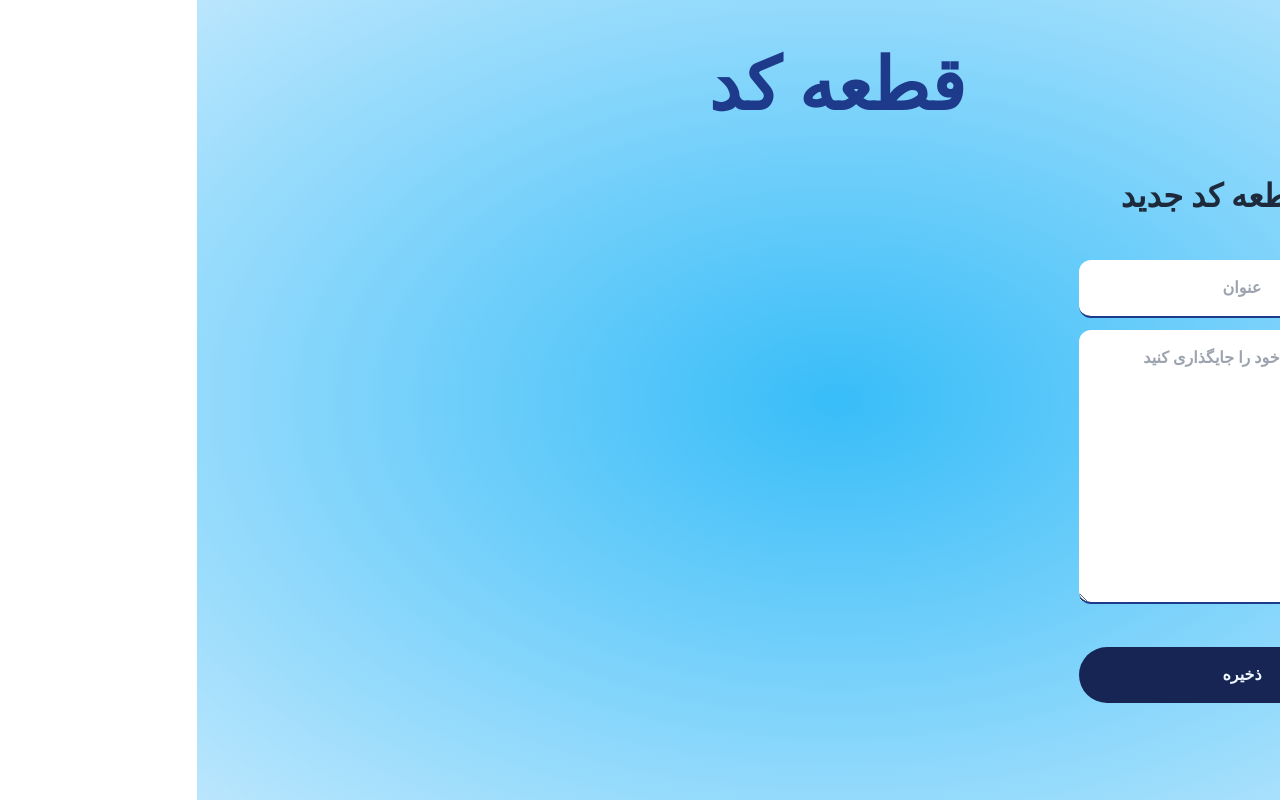
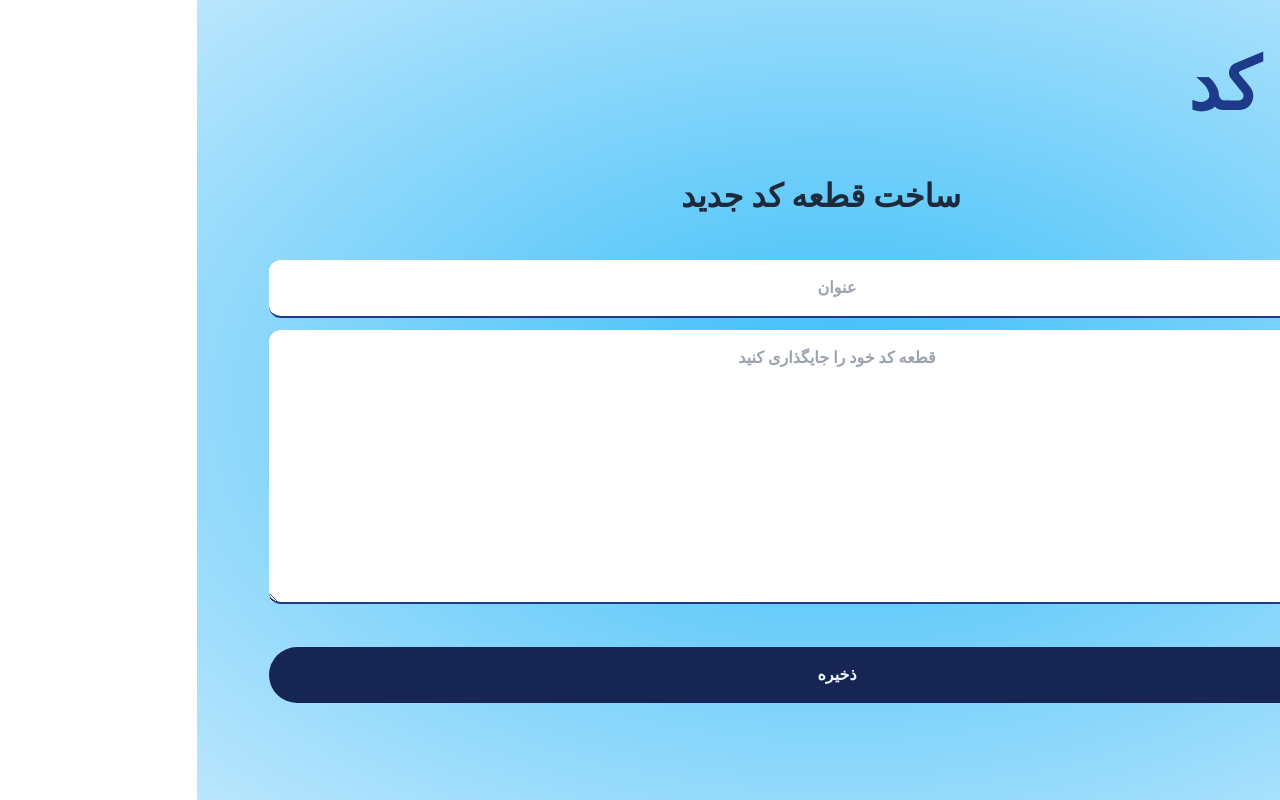
Before and after one commit to samanhoseinpour/crud-data, a Next.js app: page /snippets/new in a window 1280 px wide. Built offline with nearby package versions, Linux system fonts and the light colour scheme; a small style sheet from the web is missing.

Commit message:
fix:styling

```diff
--- a/src/app/snippets/new/page.tsx
+++ b/src/app/snippets/new/page.tsx
@@ -28,12 +28,12 @@ export default function CreateSnippets() {
 
   return (
     <section>
-      <h3 className="max-w-[350px] text-slate-800 mr-8 font-semibold text-[32px] text-center">
-        +ساخت قطعه کد جدید
+      <h3 className="text-slate-800 mr-8 font-semibold text-[32px] text-center">
+        ساخت قطعه کد جدید
       </h3>
 
       <form
-        className="flex flex-col justify-center max-w-[470px] gap-3 px-[72px] mt-10"
+        className="flex flex-col justify-center w-full gap-3 px-[72px] mt-10"
         action={createCodeSnippets}
       >
         <Input type="text" placeholder="عنوان" style="w-full" title="title" />
@@ -49,7 +49,7 @@ export default function CreateSnippets() {
           />
         </label>
 
-        <Button type="submit" title="ذخیره" style="w-full" />
+        <Button type="submit" title="ذخیره" />
       </form>
     </section>
   );
--- a/src/components/Button.tsx
+++ b/src/components/Button.tsx
@@ -2,8 +2,8 @@ import { ButtonProps } from '@/types';
 
 export default function Button({ type, title, style }: ButtonProps) {
   return (
-    <div className="bg-blue-950 text-blue-50 w-full mt-6 rounded-full text-center font-semibold p-2">
-      <button type={type} className={`${style} p-2`}>
+    <div className="flex justify-center items-center bg-blue-950 text-blue-50 mt-6 rounded-full text-center font-semibold p-2 cursor-pointer">
+      <button type={type} className={`p-2 max-w-[470px] ${style}`}>
         {title}
       </button>
     </div>
--- a/src/components/Header.tsx
+++ b/src/components/Header.tsx
@@ -1,7 +1,3 @@
 export default function Header() {
-  return (
-    <h1 className="text-center text-[72px] font-bold text-blue-900 p-8">
-      قطعه کد
-    </h1>
-  );
+  return <h1 className="text-[72px] font-bold text-blue-900 p-8">قطعه کد</h1>;
 }
```
